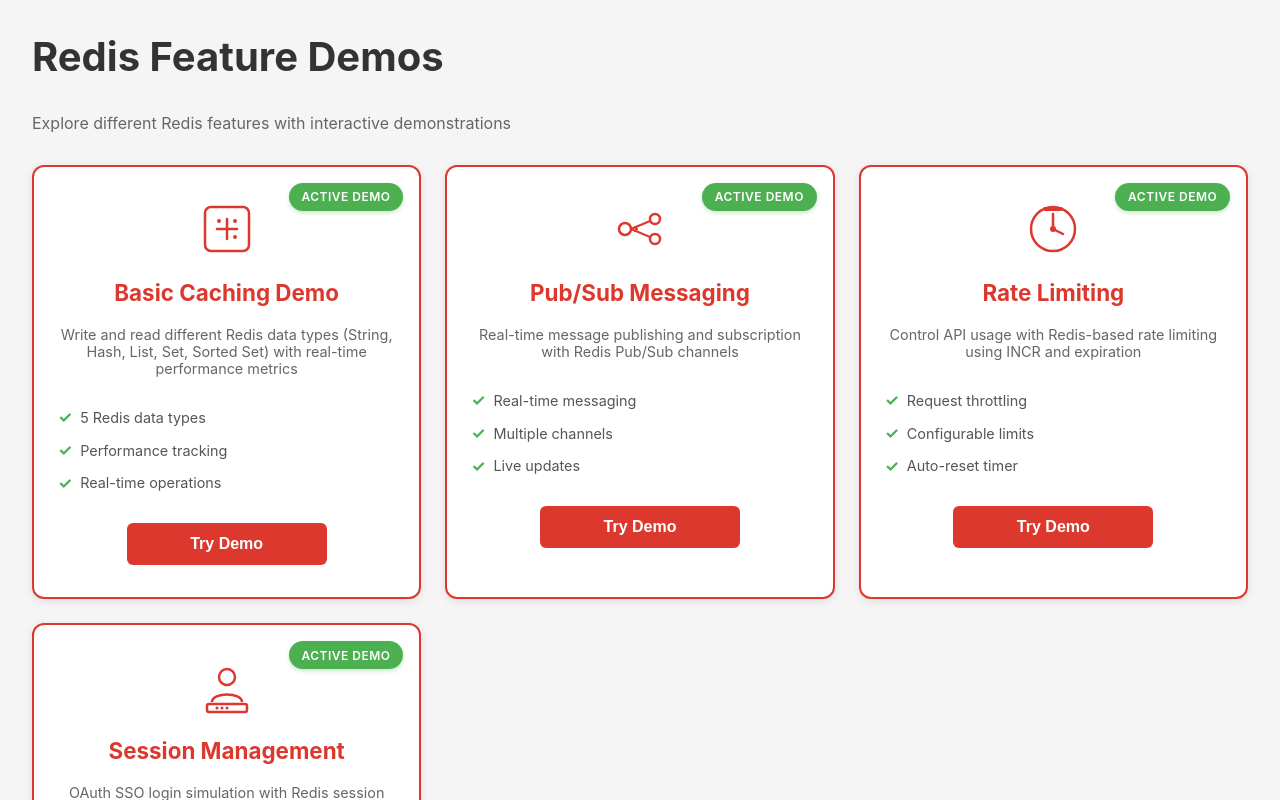
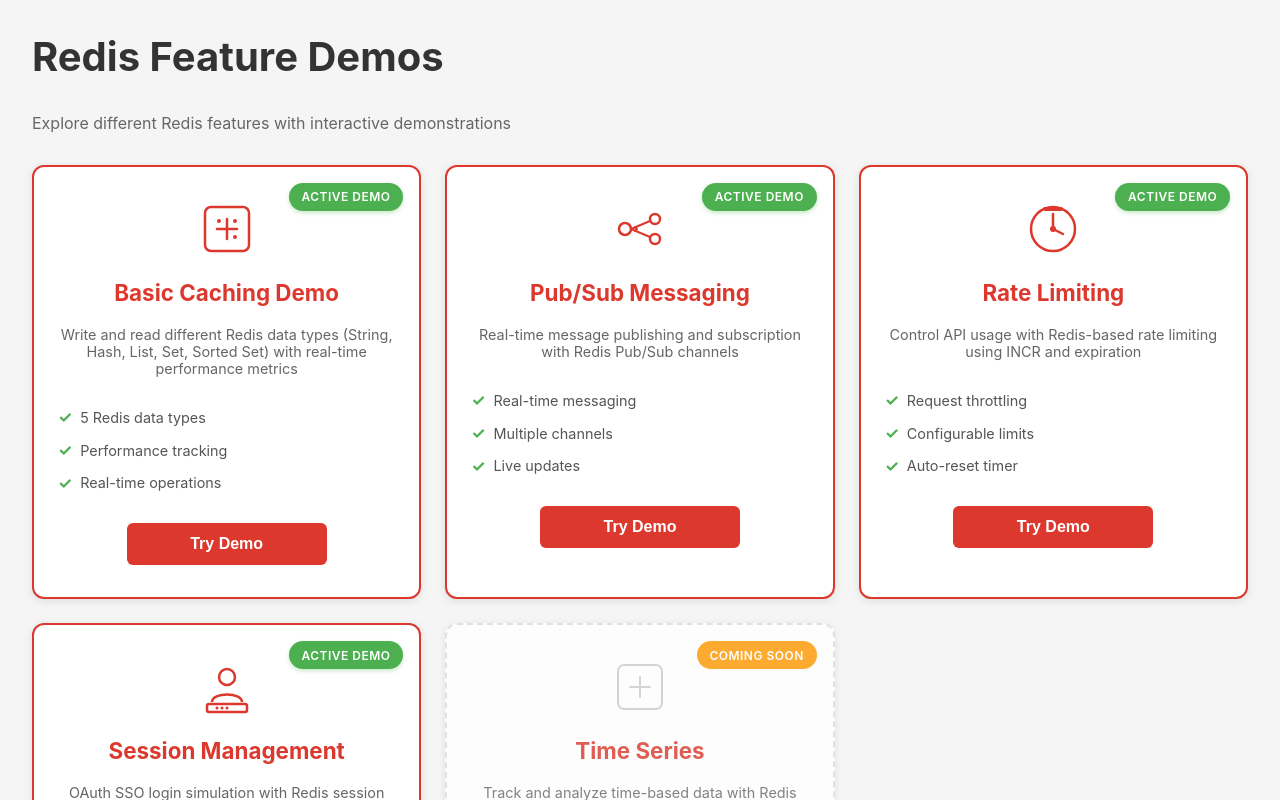
Before and after one commit to xinweiiiii/redis-feature-demo, a Next.js app: page / in a window 1280 px wide. Shown: the top 800 px of the page. Built offline with nearby package versions, Linux system fonts and the light colour scheme.

Commit message:
chore: add time series placeholder

```diff
--- a/app/page.tsx
+++ b/app/page.tsx
@@ -1,4 +1,5 @@
 import CachingDemoCard from '@/components/CachingDemoCard'
+import PlaceholderCard from '@/components/PlaceholderCard'
 import PubSubDemoCard from '@/components/PubSubDemoCard'
 import RateLimitDemoCard from '@/components/RateLimitDemoCard'
 import SessionDemoCard from '@/components/SessionDemoCard'
@@ -7,7 +8,7 @@
   return (
     <div className="container">
       <h1>Redis Feature Demos</h1>
-      <p style={{ color: '#666', marginBottom: '1rem' }}>
+      <p style={{ color: "#666", marginBottom: "1rem" }}>
         Explore different Redis features with interactive demonstrations
       </p>
 
@@ -16,7 +17,12 @@
         <PubSubDemoCard />
         <RateLimitDemoCard />
         <SessionDemoCard />
+        <PlaceholderCard
+          title="Time Series"
+          description="Track and analyze time-based data with Redis TimeSeries"
+          comingSoon={true}
+        />
       </div>
     </div>
-  )
+  );
 }
```
